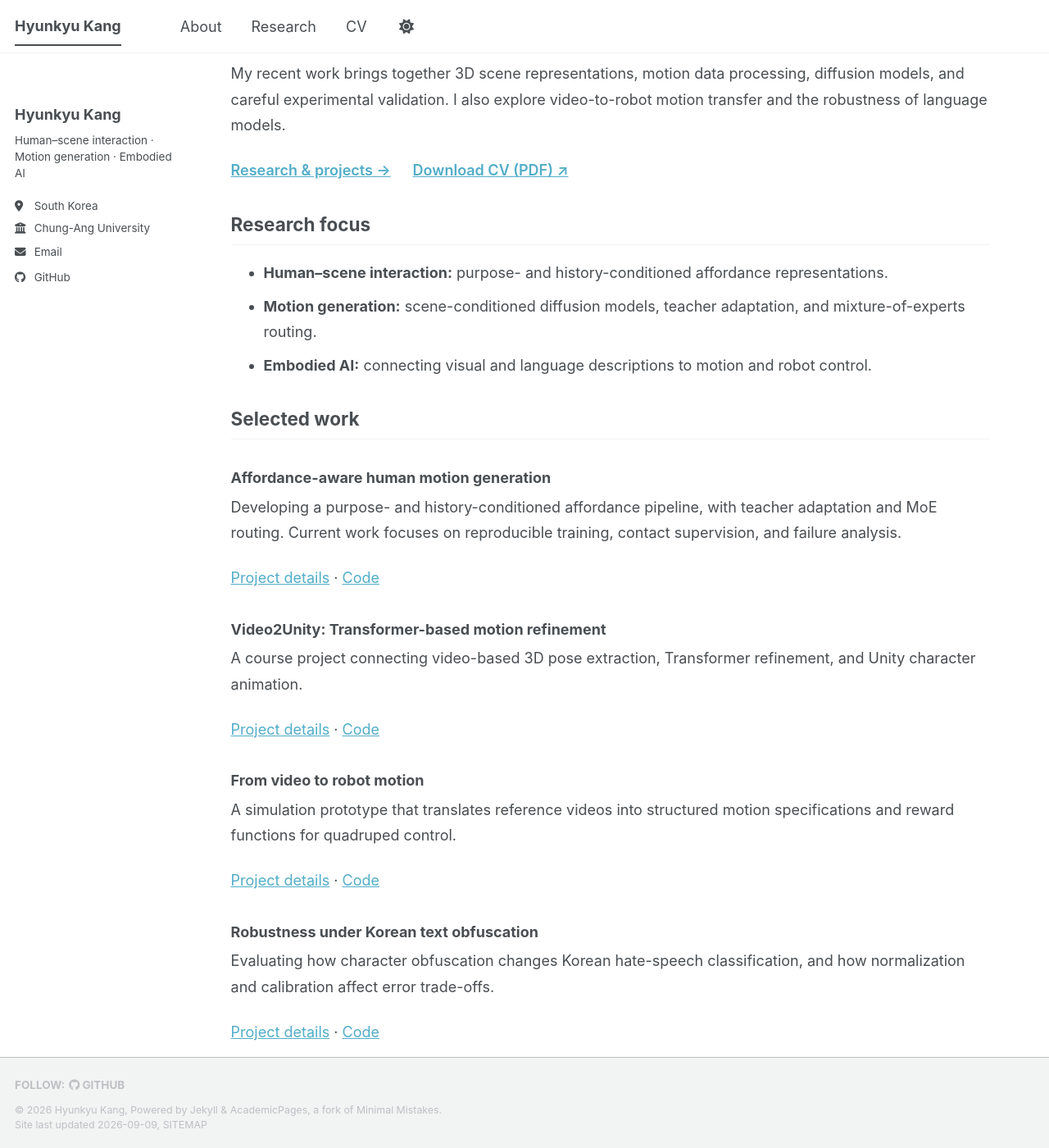
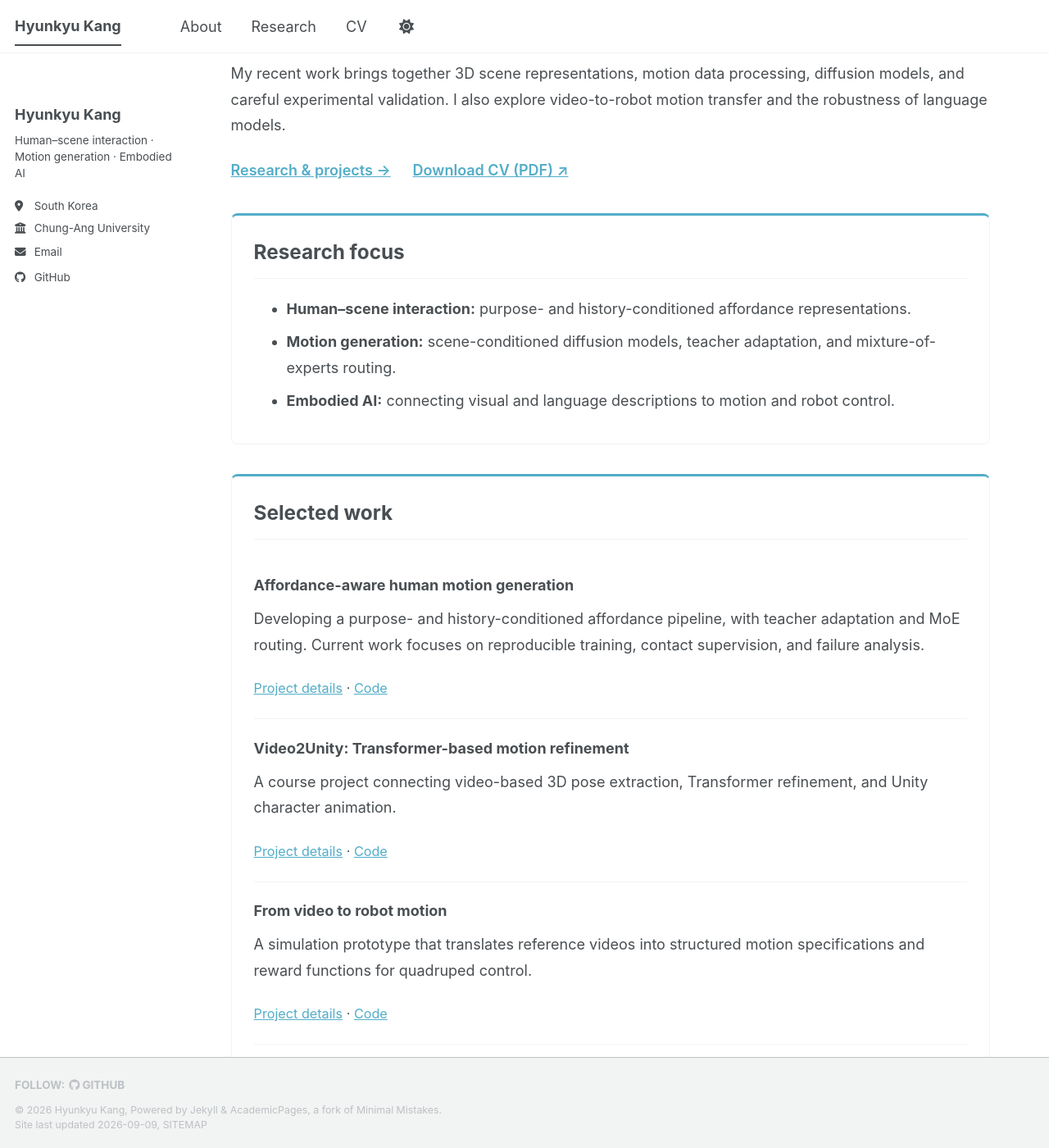
Before and after one commit to khk0606/khk0606.github.io, a Jekyll site: the page built from _pages/about.md, in a window 1280 px wide and 1400 px high, scrolled down 391 px. Shown: the whole window at 82% size. Built offline with Jekyll 4.4.1, drawn with Linux system fonts in a browser that asks for light colours; a style sheet for code colours, icons or effects is not loaded.

Commit message:
Separate About and Research content into clear sections

```diff
--- a/_pages/about.md
+++ b/_pages/about.md
@@ -15,13 +15,21 @@ My recent work brings together 3D scene representations, motion data processing,
 
 <p class="profile-links"><a href="{{ '/research/' | relative_url }}">Research & projects →</a><a href="{{ '/files/CV_HyunkyuKang.pdf' | relative_url }}">Download CV (PDF) ↗</a></p>
 
+<section class="content-panel" markdown="1">
+
 ## Research focus
 
 - **Human–scene interaction:** purpose- and history-conditioned affordance representations.
 - **Motion generation:** scene-conditioned diffusion models, teacher adaptation, and mixture-of-experts routing.
 - **Embodied AI:** connecting visual and language descriptions to motion and robot control.
 
+</section>
+
+<section class="content-panel" markdown="1">
+
 ## Selected work
+
+<article class="project-summary" markdown="1">
 
 ### Affordance-aware human motion generation
 
@@ -29,11 +37,19 @@ Developing a purpose- and history-conditioned affordance pipeline, with teacher
 
 [Project details]({{ '/research/#affordance-aware-motion-generation' | relative_url }}) · [Code](https://github.com/khk0606/ADM-MoE-Teacher)
 
+</article>
+
+<article class="project-summary" markdown="1">
+
 ### Video2Unity: Transformer-based motion refinement
 
 A course project connecting video-based 3D pose extraction, Transformer refinement, and Unity character animation.
 
 [Project details]({{ '/research/#video2unity' | relative_url }}) · [Code](https://github.com/khk0606/Video2Unity-Transformer-Based-Motion-Refinement)
+
+</article>
+
+<article class="project-summary" markdown="1">
 
 ### From video to robot motion
 
@@ -41,12 +57,24 @@ A simulation prototype that translates reference videos into structured motion s
 
 [Project details]({{ '/research/#video-to-robot-motion-transfer' | relative_url }}) · [Code](https://github.com/khk0606/Zero-Shot-Video-to-Robot-Motion-Transfer)
 
+</article>
+
+<article class="project-summary" markdown="1">
+
 ### Robustness under Korean text obfuscation
 
 Evaluating how character obfuscation changes Korean hate-speech classification, and how normalization and calibration affect error trade-offs.
 
 [Project details]({{ '/research/#korean-text-robustness' | relative_url }}) · [Code](https://github.com/khk0606/Korean-Hate-Speech-Robustness-under-Text-Obfuscation)
 
+</article>
+
+</section>
+
+<section class="content-panel" markdown="1">
+
 ## Contact
 
 For research-related inquiries, please contact [khk0606khk@gmail.com](mailto:khk0606khk@gmail.com).
+
+</section>
--- a/assets/css/personal.css
+++ b/assets/css/personal.css
@@ -8,3 +8,42 @@
 .page__content h2 { margin-top: 2rem; }
 .page__content p, .page__content li { line-height: 1.75; }
 @media (min-width: 80em) { .page { padding-right: 3em; } }
+
+/* Separate major sections and keep each project's text and figures together. */
+.page__content .content-panel {
+  margin: 2rem 0;
+  padding: 1.5rem;
+  border: 1px solid var(--global-border-color);
+  border-top: 3px solid var(--global-link-color);
+  border-radius: 8px;
+  background: var(--global-bg-color);
+}
+.page__content .content-panel > h2:first-child {
+  margin-top: 0;
+  padding-bottom: .85rem;
+  margin-bottom: 1.15rem;
+  font-size: 1.35em;
+  line-height: 1.4;
+  scroll-margin-top: 5rem;
+}
+.page__content .content-panel > :last-child { margin-bottom: 0; }
+.project-summary { padding: 1.25rem 0; }
+.project-summary + .project-summary { border-top: 1px solid var(--global-border-color); }
+.page__content .project-summary h3 { margin: 0 0 .65rem; line-height: 1.45; }
+.page__content .project-summary p:last-child { margin-bottom: 0; font-size: .9em; }
+.page__content .content-panel .research-status {
+  display: inline-block;
+  margin: 0 0 1.2rem;
+  padding: .35rem .7rem;
+  border: 1px solid var(--global-border-color);
+  border-radius: 4px;
+  font-size: .85em;
+}
+.content-panel .research-figure { padding-top: .5rem; }
+.content-panel .research-figure + .research-figure {
+  border-top: 1px solid var(--global-border-color);
+  padding-top: 1.4rem;
+}
+@media (max-width: 600px) {
+  .page__content .content-panel { padding: 1rem; margin: 1.5rem 0; }
+}
```
Also changed, not shown: _pages/research.md (+16 -0 lines).
